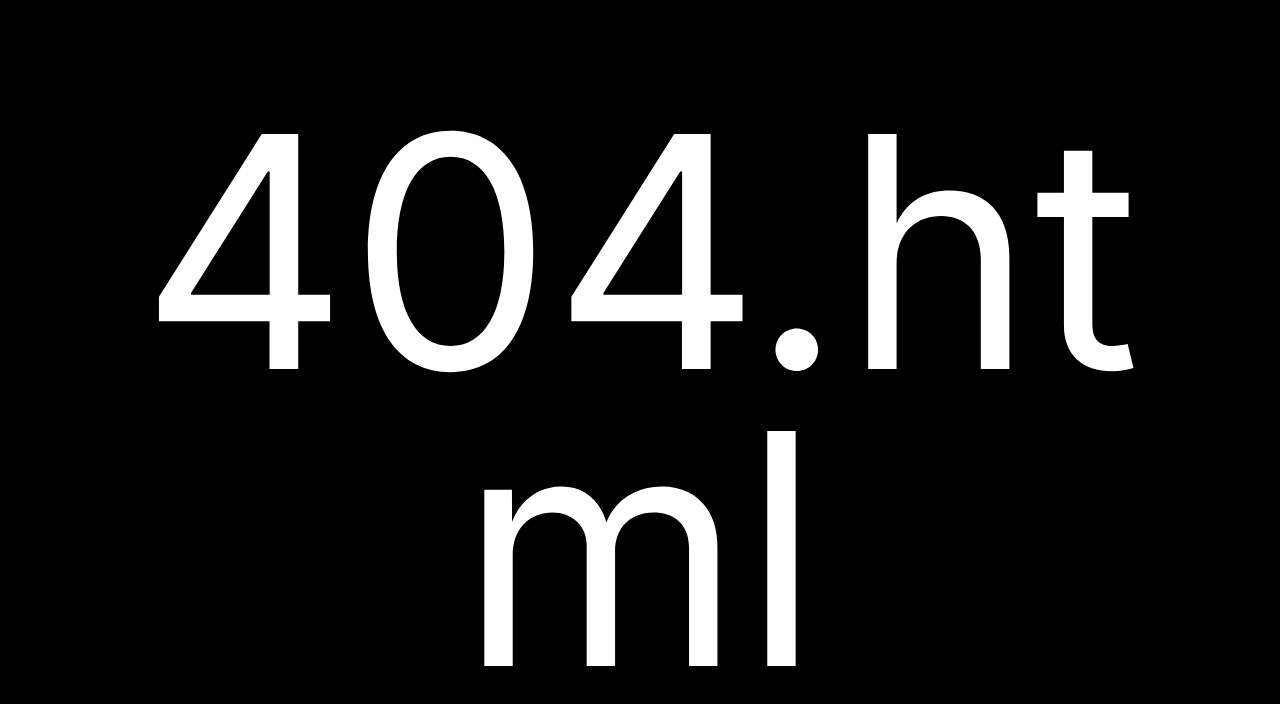
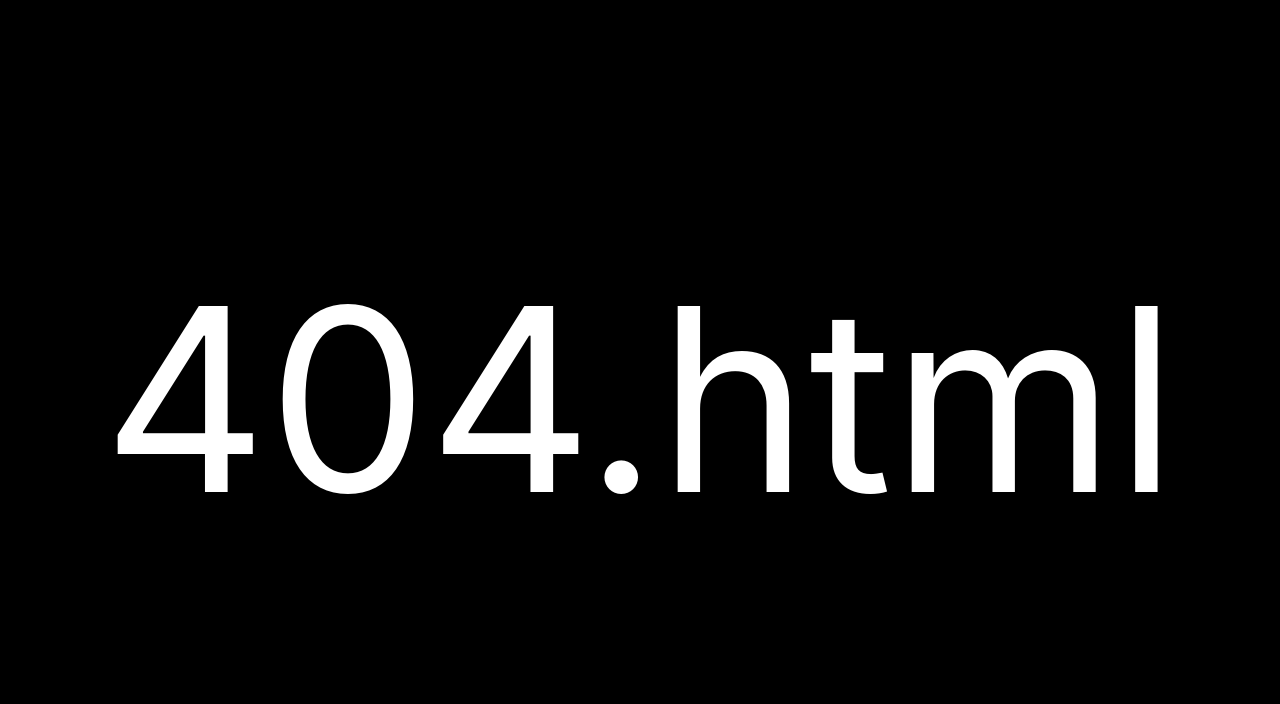
Before and after one commit to leebyron/bigtype, a website: page 404.html in a window 1280 px wide. Drawn offline with Linux system fonts and the light colour scheme.

Commit message:
rm word breaks

```diff
--- a/404.html
+++ b/404.html
@@ -56,11 +56,6 @@ Found a bug? Report it at https://github.com/leebyron/bigtype/issues
         line-height: 0.92;
         padding: 8vmax;
         text-align: center;
-        -ms-word-break: break-all;
-        word-break: break-all;
-        word-break: break-word;
-        word-wrap: break-word;
-        overflow-wrap: break-word;
         -webkit-hyphens: auto;
         -moz-hyphens: auto;
         -ms-hyphens: auto;
```
